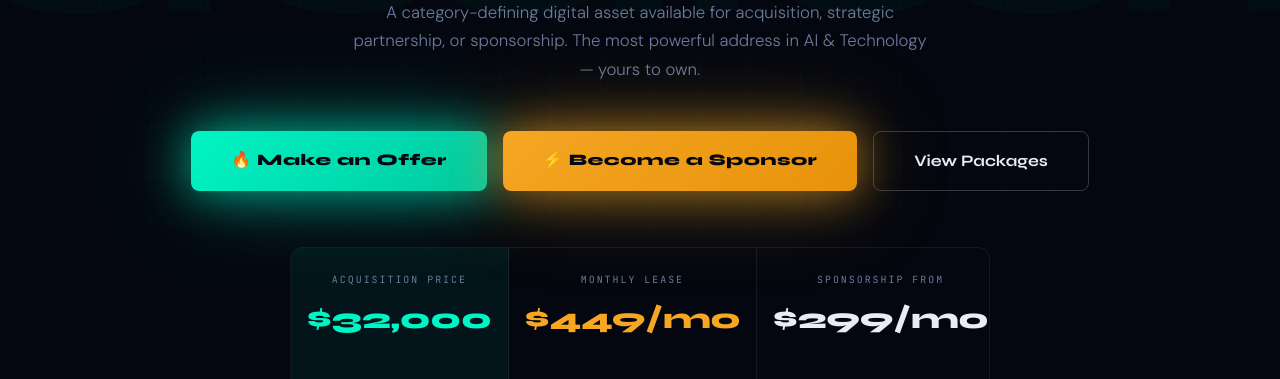
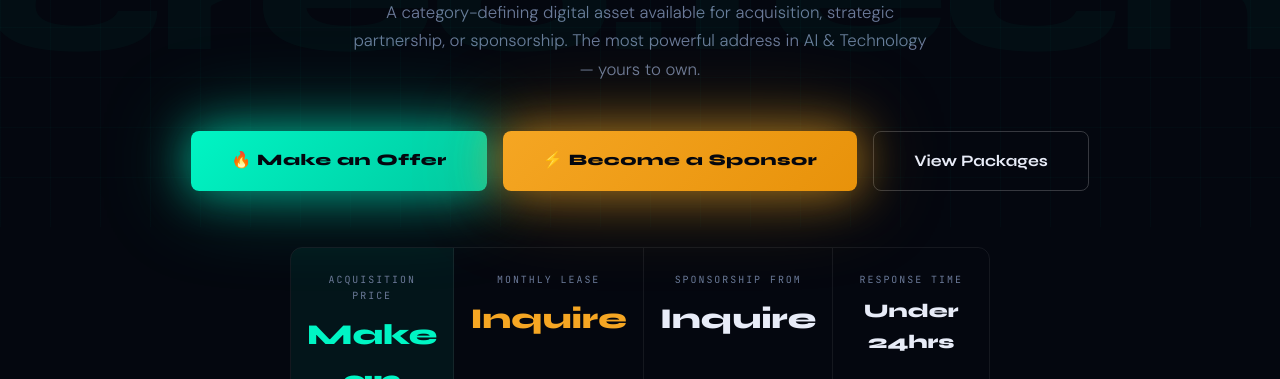
Before and after one commit to WEBWORKSA1/creo-tech, a plain HTML site: page acquisition.html in a window 1280 px wide. Shown: the part 573-952 px from the top of the page. Drawn offline with Linux system fonts and the light colour scheme.

Commit message:
Remove domain prices — pricing now via marketplaces only

```diff
--- a/acquisition.html
+++ b/acquisition.html
@@ -434,15 +434,15 @@
   <div class="price-bar">
     <div class="price-item featured">
       <div class="price-label">Acquisition Price</div>
-      <div class="price-val green">$32,000</div>
+      <div class="price-val green">Make an Offer</div>
     </div>
     <div class="price-item">
       <div class="price-label">Monthly Lease</div>
-      <div class="price-val gold">$449/mo</div>
+      <div class="price-val gold">Inquire</div>
     </div>
     <div class="price-item">
       <div class="price-label">Sponsorship From</div>
-      <div class="price-val">$299/mo</div>
+      <div class="price-val">Inquire</div>
     </div>
     <div class="price-item">
       <div class="price-label">Response Time</div>
@@ -490,7 +490,7 @@
       <tbody>
         <tr class="highlight">
           <td><strong>creo.tech</strong></td>
-          <td><strong style="color:var(--accent)">$32,000</strong></td>
+          <td><strong style="color:var(--accent)">Make an Offer</strong></td>
           <td>2026</td>
           <td>AI & Technology</td>
           <td><span class="badge-sale">FOR SALE</span></td>
@@ -749,8 +749,8 @@
     <h2 class="section-title">Ready to Acquire creo.tech?</h2>
     <p>Purchase outright, lease monthly, or start a sponsorship — we respond within 24 hours. All transfers via Escrow.com.</p>
     <div class="contact-grid">
-      <div class="c-opt"><div class="c-lbl">Acquisition</div><div class="c-val">$32,000</div></div>
-      <div class="c-opt"><div class="c-lbl">Monthly Lease</div><div class="c-val">$449/mo</div></div>
+      <div class="c-opt"><div class="c-lbl">Acquisition</div><div class="c-val">Make an Offer</div></div>
+      <div class="c-opt"><div class="c-lbl">Monthly Lease</div><div class="c-val">Inquire</div></div>
       <div class="c-opt"><div class="c-lbl">Response Time</div><div class="c-val">Under 24hrs</div></div>
     </div>
     <a href="mailto:acquire@creo.tech" class="btn-glow" style="font-size:1rem;padding:1.1rem 3rem">
```
